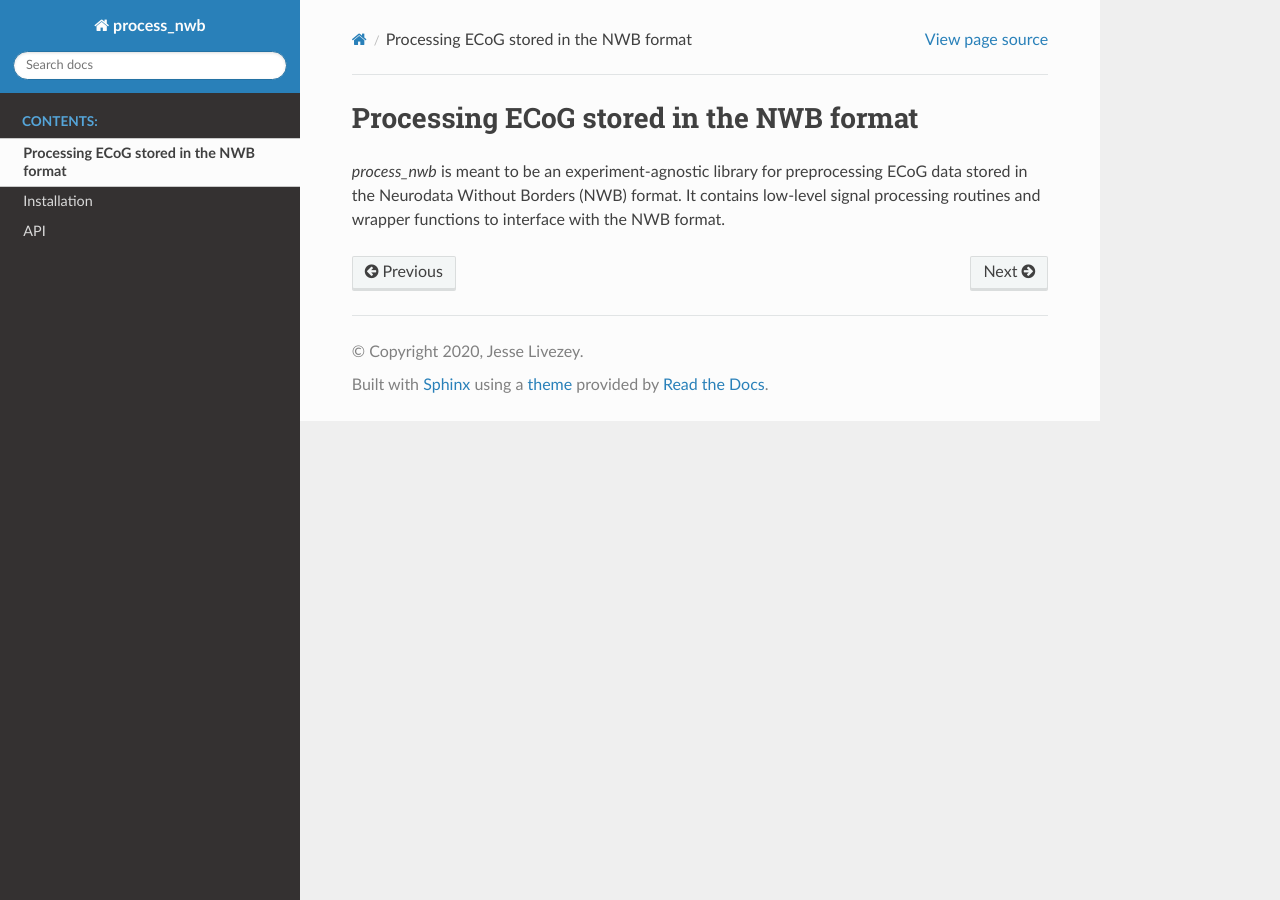
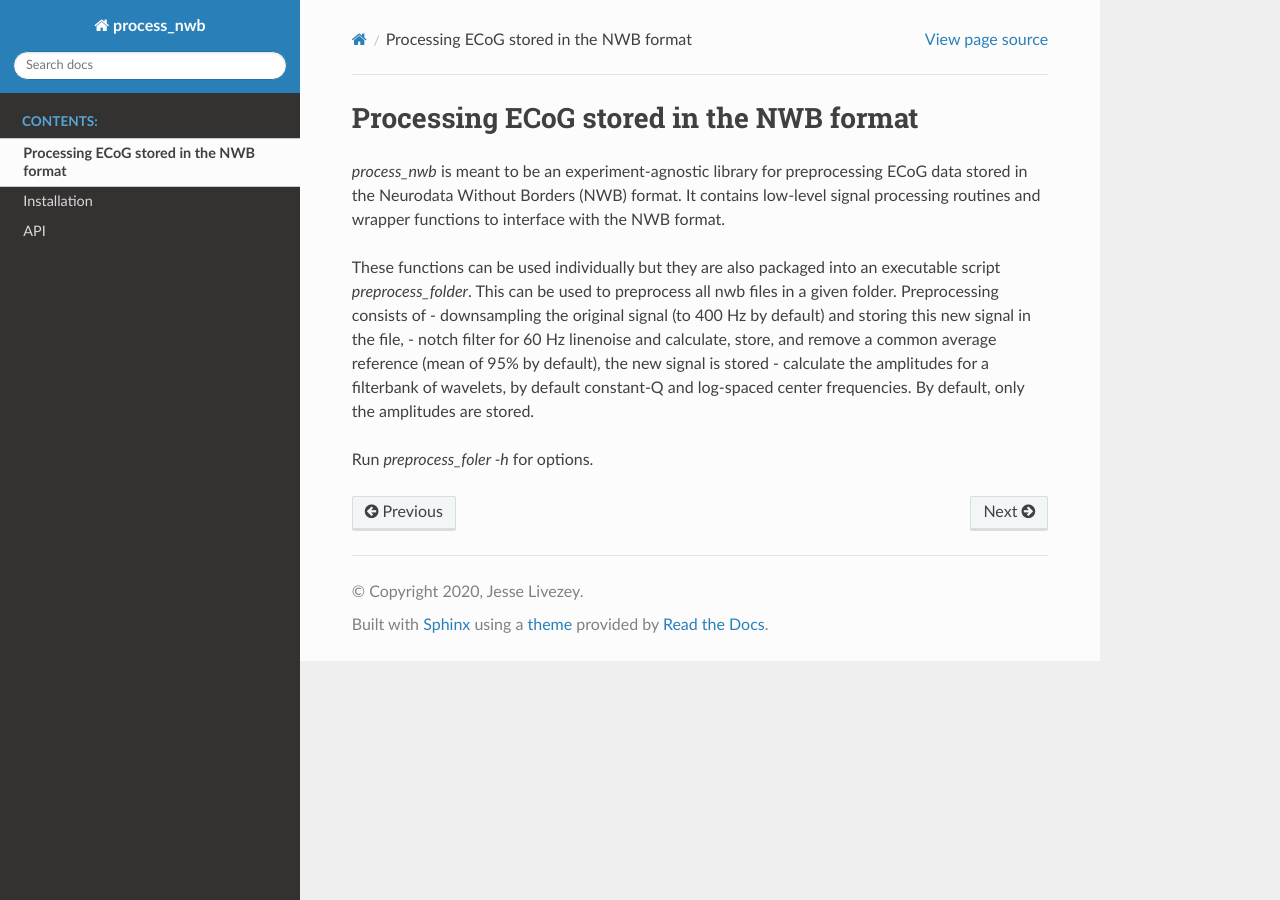
Before and after one commit to BouchardLab/process_nwb, a Sphinx documentation site: the page built from docs/source/introduction.rst, in a window 1280 px wide. Built offline with Sphinx 7.4.7 and the Read the Docs theme 2.0.0, drawn with Linux system fonts in a browser that asks for light colours.

Commit message:
update filter selection

```diff
--- a/docs/source/introduction.rst
+++ b/docs/source/introduction.rst
@@ -8,3 +8,12 @@
 ECoG data stored in the Neurodata Without Borders (NWB) format. It
 contains low-level signal processing routines and wrapper functions to interface
 with the NWB format.
+
+These functions can be used individually but they are also packaged into an executable script
+`preprocess_folder`. This can be used to preprocess all nwb files in a given folder. Preprocessing
+consists of
+- downsampling the original signal (to 400 Hz by default) and storing this new signal in the file,
+- notch filter for 60 Hz linenoise and calculate, store, and remove a common average reference (mean of 95% by default), the new signal is stored
+- calculate the amplitudes for a filterbank of wavelets, by default constant-Q and log-spaced center frequencies. By default, only the amplitudes are stored.
+
+Run `preprocess_foler -h` for options.
```
Also changed, not shown: 2 other files.
